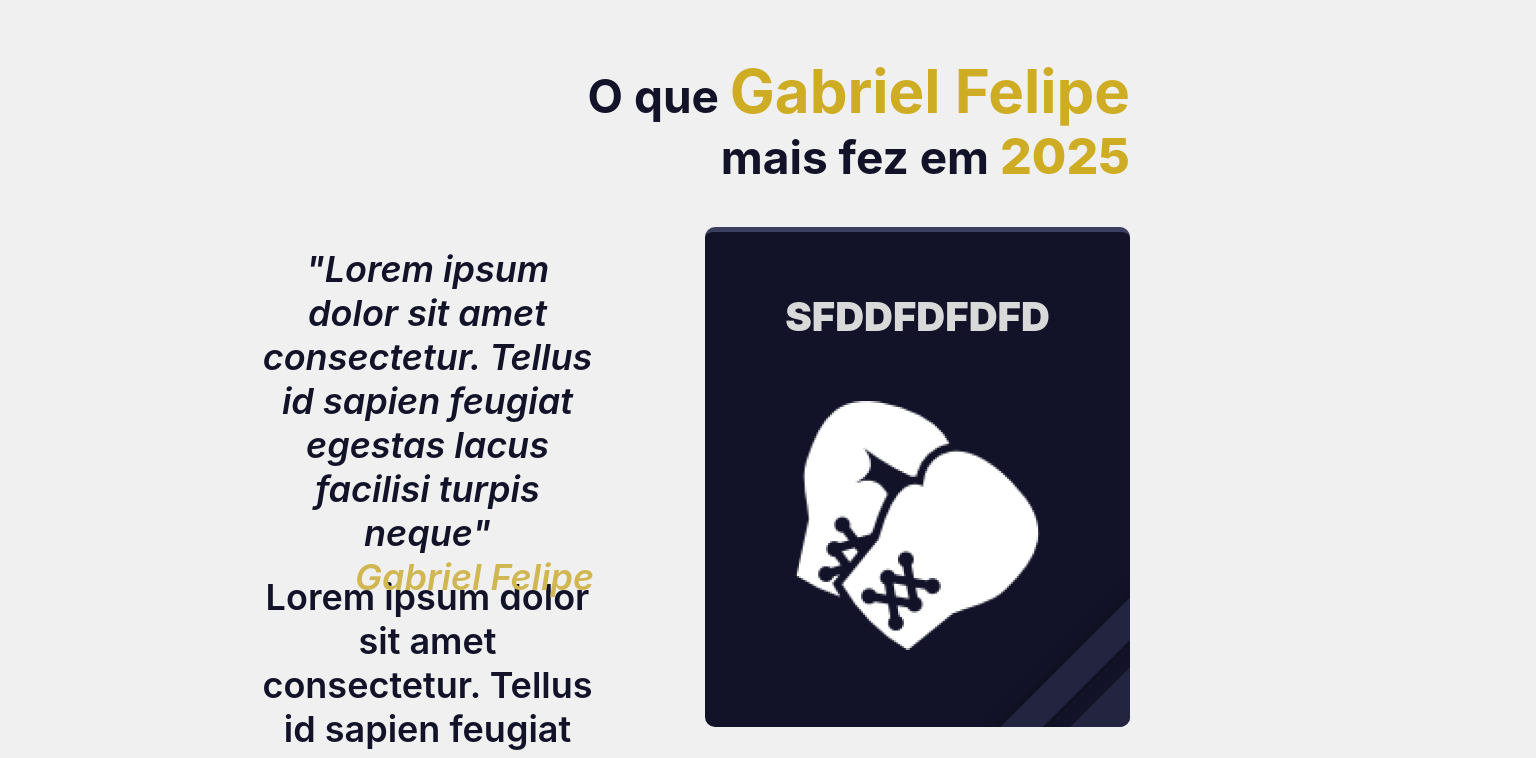
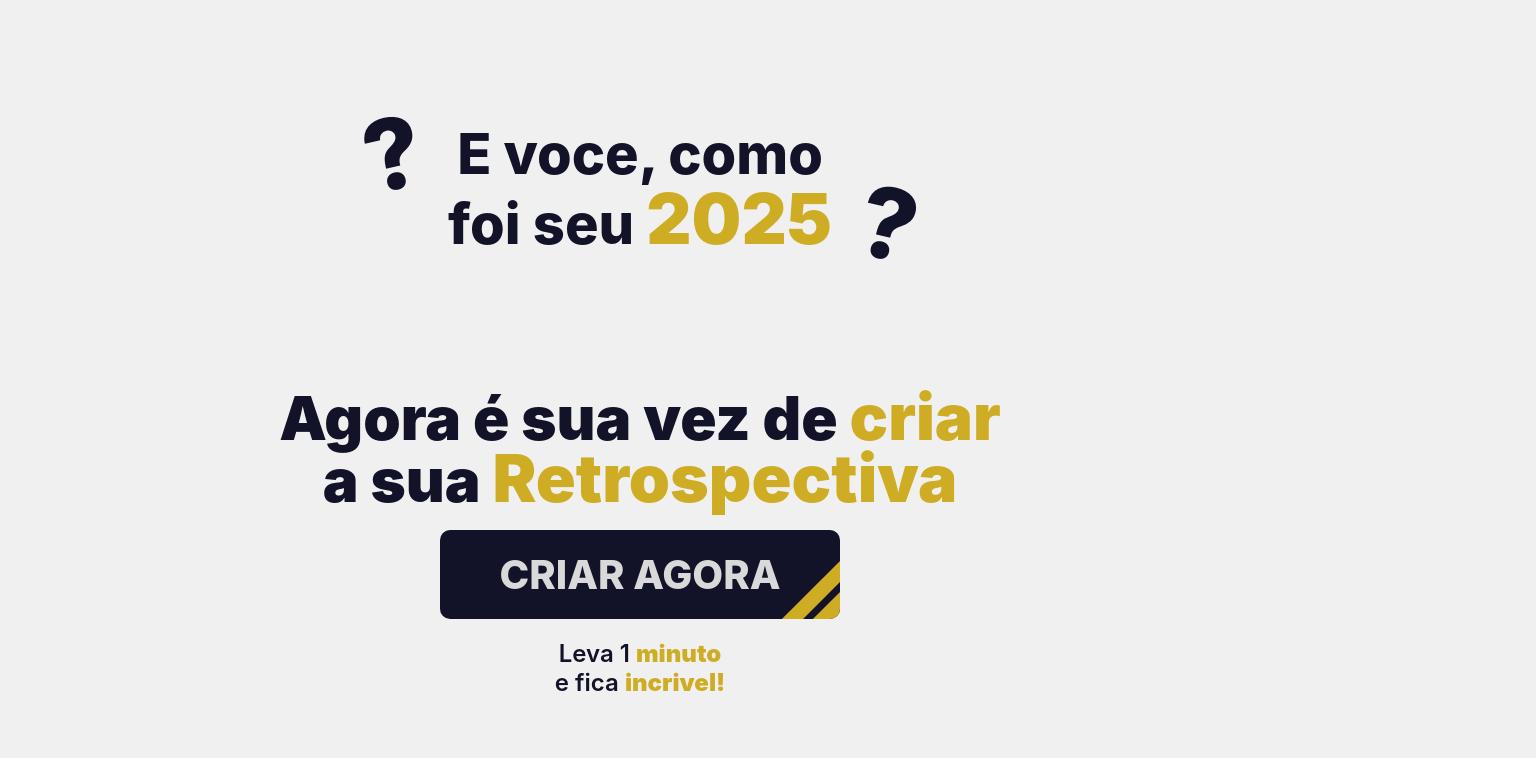
Before and after one commit to FerreiroINTZ/new_year_site, a React (Vite) app: page / in a window 1280 px wide. Shown: the part 2380-3138 px from the top of the page, 1536 px wide, since content can reach past the window. Built offline with nearby package versions, Linux system fonts and the light colour scheme; a web font is replaced by a local one.

Commit message:
made: made first CTA

```diff
--- a/src/App.jsx
+++ b/src/App.jsx
@@ -1,14 +1,18 @@
 import Hero from "./components/hero/hero"
 import Timer from "./components/timer/timer"
-import Quiz1 from "./components/quiz1/quiz1"
+import Quiz from "./components/quiz/quiz"
+import CTA1 from "./components/cta/cta"
 
 function App() {
   return (
     <>
       <Hero/>
       <Timer />
-      <Quiz1 />
-      <Quiz1 side={true}/>
+      {/* quiz 1 */}
+      <Quiz />
+      <CTA1 />
+      {/* quiz 2 */}
+      <Quiz side={true}/>
     </>
   )
 }
--- /dev/null
+++ b/src/components/cta/cta.jsx
@@ -0,0 +1,15 @@
+import style from "./cta1.module.css"
+
+import Pt1 from "./pt1"
+import Pt2 from "./pt2"
+
+function cta() {
+  return (
+    <div id={style.cta1}>
+        <Pt1 />
+        <Pt2 />
+    </div>
+  )
+}
+
+export default cta
--- /dev/null
+++ b/src/components/cta/cta1.module.css
@@ -0,0 +1,128 @@
+#cta1{
+    display: flex;
+    flex-direction: column;
+    gap: 150px;
+    margin-top: 200px;
+    /* background: red; */
+
+    #pt1{
+        display: flex;
+        justify-content: center;
+        transform: scale(1.4);
+        /* background: blue; */
+
+
+        #pt1Text{
+            position: relative;
+            font-size: 40px;
+            font-weight: 800;
+            color: var(--deepBlue);
+            text-align: center;
+            line-height: 46px;
+
+            &::after, &::before{
+                display: block;
+                position: absolute;
+                content: '?';
+                font-size: 70px;
+                width: fit-content;
+                height: fit-content;
+            }
+
+            &:after{
+                right: -60px;
+                transform: rotate(13deg);
+                bottom: 0px;
+                /* background: red; */
+            }
+
+            &:before{
+                left: -60px;
+                transform: rotate(-13deg);
+                /* background: blue; */
+            }
+
+            #pt1_2025{
+                color: var(--yellow);
+                font-size: 50px;
+                font-weight: 900;
+            }
+        }
+    }
+
+    #pt2{
+        display: flex;
+        align-items: center;
+        flex-direction: column;
+        text-align: center;
+        gap: 20px;
+        /* background: pink; */
+
+        p{
+            font-size: 60px;
+            color: var(--deepBlue);
+            font-weight: 900;
+            line-height: 60px;
+
+            #word_criar{
+                color: var(--yellow);
+                font-size: 64px;
+            }
+
+            #word_retrospectiva{
+                color: var(--yellow);
+                font-size: 66px;
+            }
+        }
+
+        button{
+            background: var(--deepBlue);
+            color: var(--white);
+            font-weight: 800;
+            width: 400px;
+            font-size: 40px;
+            padding: 20px 40px;
+            border-radius: 10px;
+            border: none;
+            position: relative;
+            cursor: pointer;
+            overflow: hidden;
+            transition: .3s;
+
+            &:hover{
+                transform: scale(1.025);
+                box-shadow: 0px 0px 12px 0px black;
+            }
+
+            &::after, &::before{
+                content: '';
+                position: absolute;
+                background: var(--yellow);
+                height: 15px;
+                rotate: -45deg;
+                width: 100px;
+            }
+
+            &::after{
+                right: -20px;
+                bottom: 10px;
+            }
+
+            &::before{
+                right: -41px;
+                bottom: 0px;
+            }
+        }
+
+        #aboveText{
+            font-size: 24px;
+            color: var(--deepBlue);
+            font-weight: 600;
+
+            span{
+                color: var(--yellow);
+                font-weight: 900
+            };
+        }
+    }
+}
--- /dev/null
+++ b/src/components/cta/pt1.jsx
@@ -0,0 +1,19 @@
+import style from "./cta1.module.css"
+
+function pt1() {
+  return (
+    <div id={style.pt1}>
+        <div>
+
+        </div>
+        <div id={style.pt1Text}>
+            E voce, como <br/>foi seu <span id={style.pt1_2025}>2025</span>
+        </div>
+        <div>
+
+        </div>
+    </div>
+  )
+}
+
+export default pt1
--- /dev/null
+++ b/src/components/cta/pt2.jsx
@@ -0,0 +1,13 @@
+import style from "./cta1.module.css"
+
+function pt2() {
+  return (
+    <div id={style.pt2}>
+        <p>Agora é sua vez de <span id={style.word_criar}>criar</span><br/> a sua <span id={style.word_retrospectiva}>Retrospectiva</span></p>
+        <button>CRIAR AGORA</button>
+        <span id={style.aboveText}>Leva 1 <span>minuto</span> <br/>e fica <span>incrivel!</span></span>
+    </div>
+  )
+}
+
+export default pt2
```
Also changed, not shown: src/components/quiz/quiz.jsx (renamed from src/components/quiz1/quiz1.jsx), src/components/quiz/quiz1.module.css (renamed from src/components/quiz1/quiz1.module.css).
